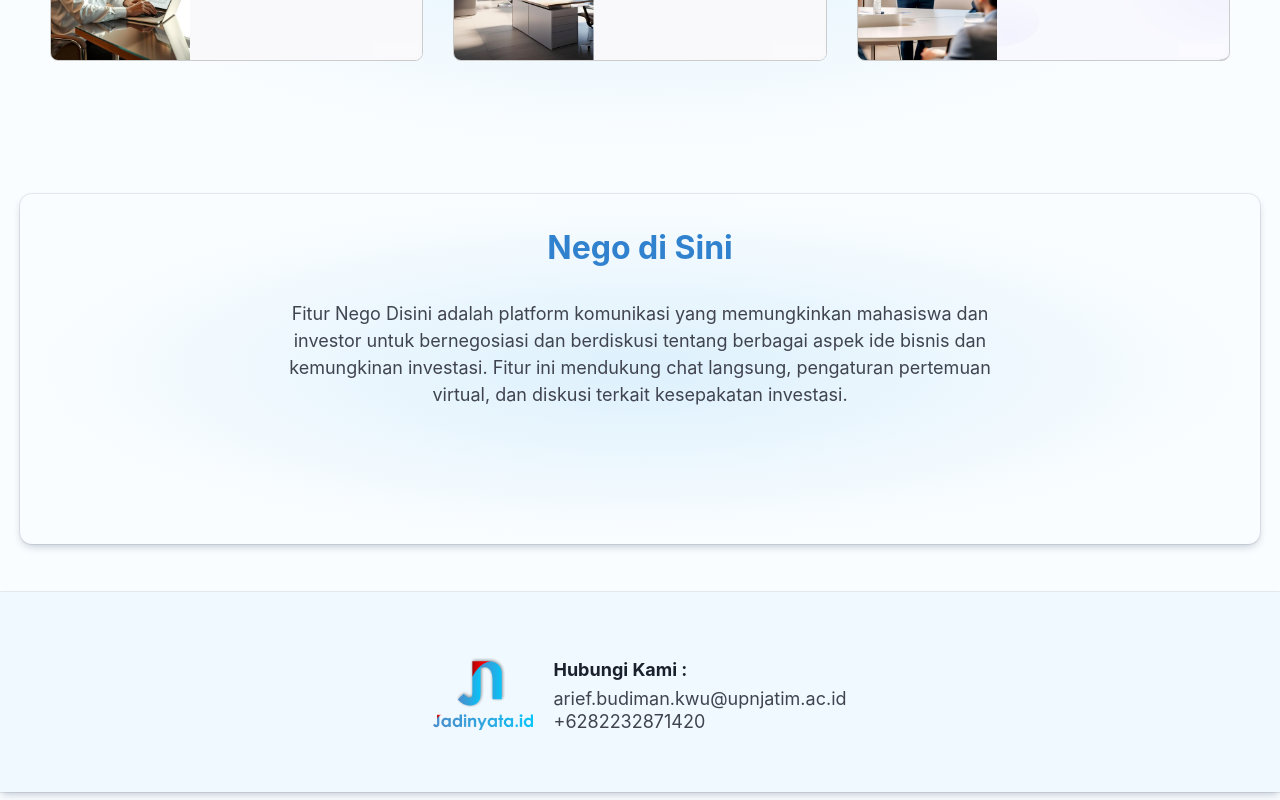
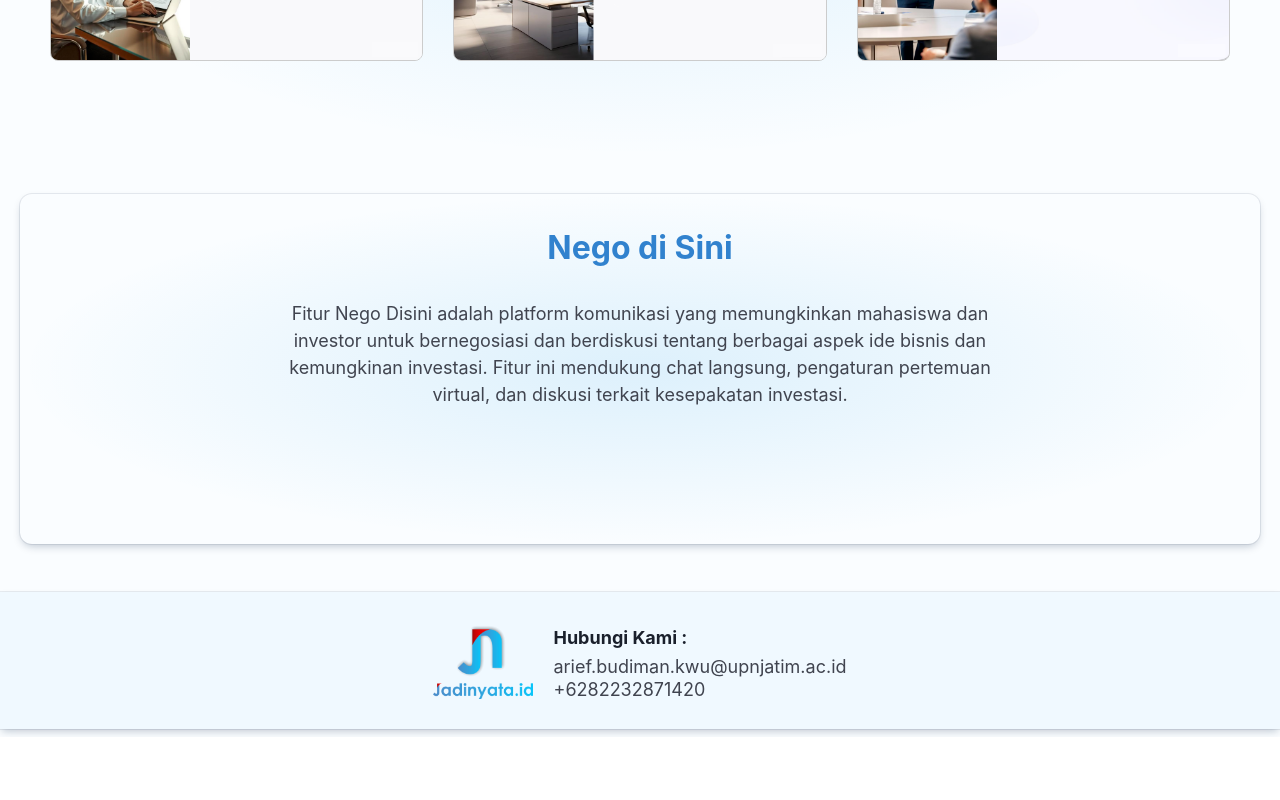
Before and after one commit to rozinhilmi/jadinyata, a React (Vite) app: page / in a window 1280 px wide. Shown: the part 2615-3415 px from the top of the page. After the commit the page ends 3352 px from the top, so only its background shows below. Built offline with nearby package versions, Linux system fonts and the light colour scheme.

Commit message:
Update Footer.tsx

```diff
--- a/src/pages/Dashboard/components/Footer.tsx
+++ b/src/pages/Dashboard/components/Footer.tsx
@@ -4,7 +4,7 @@ import { secondaryBackgroundColor, secondaryTextColor } from "../../../component
 const Footer = () => {
   return (
     <HStack
-      height={"200px"}
+      paddingY={"30px"}
       width={"100%"}
       justifyContent={"center"}
       alignItems={"center"}
```
